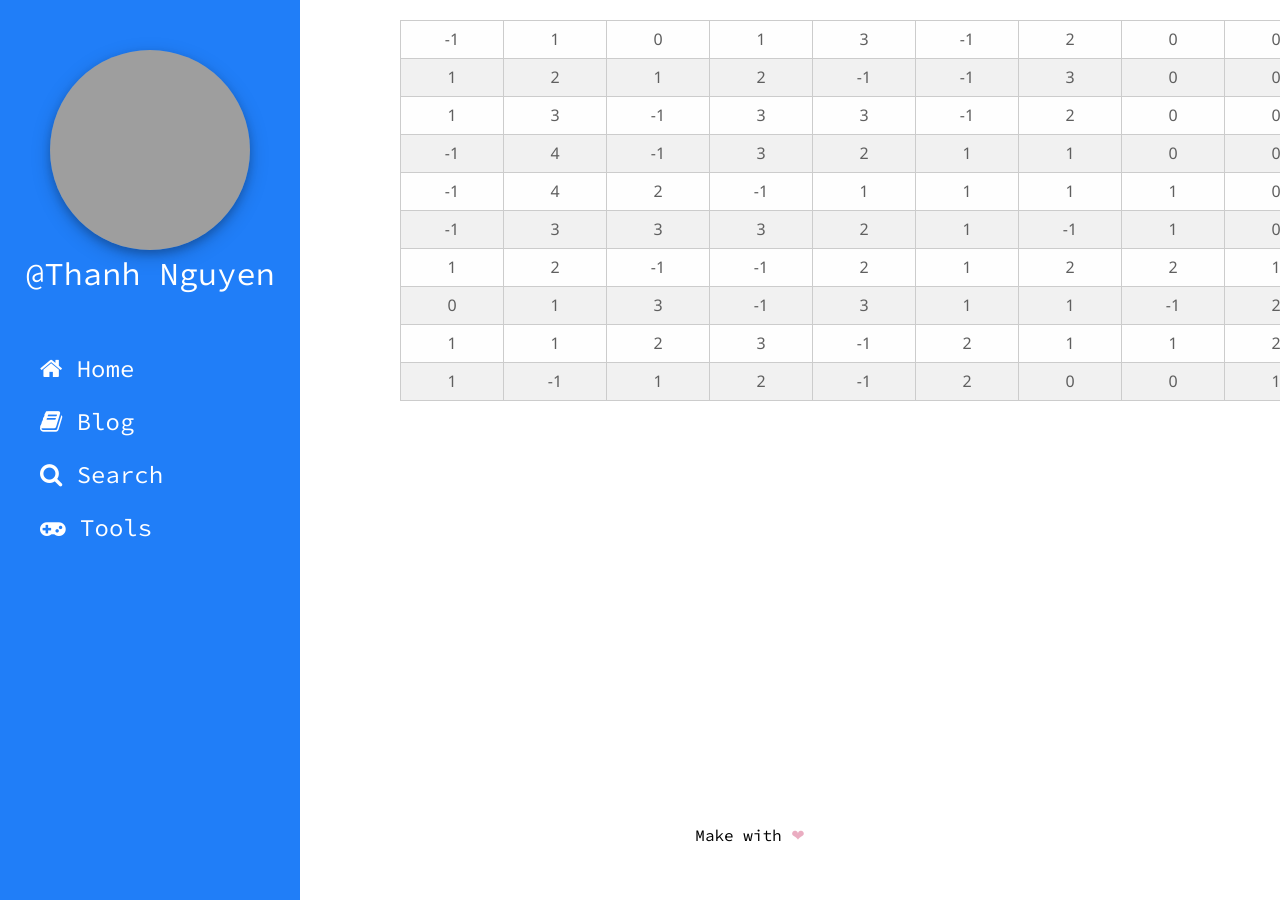
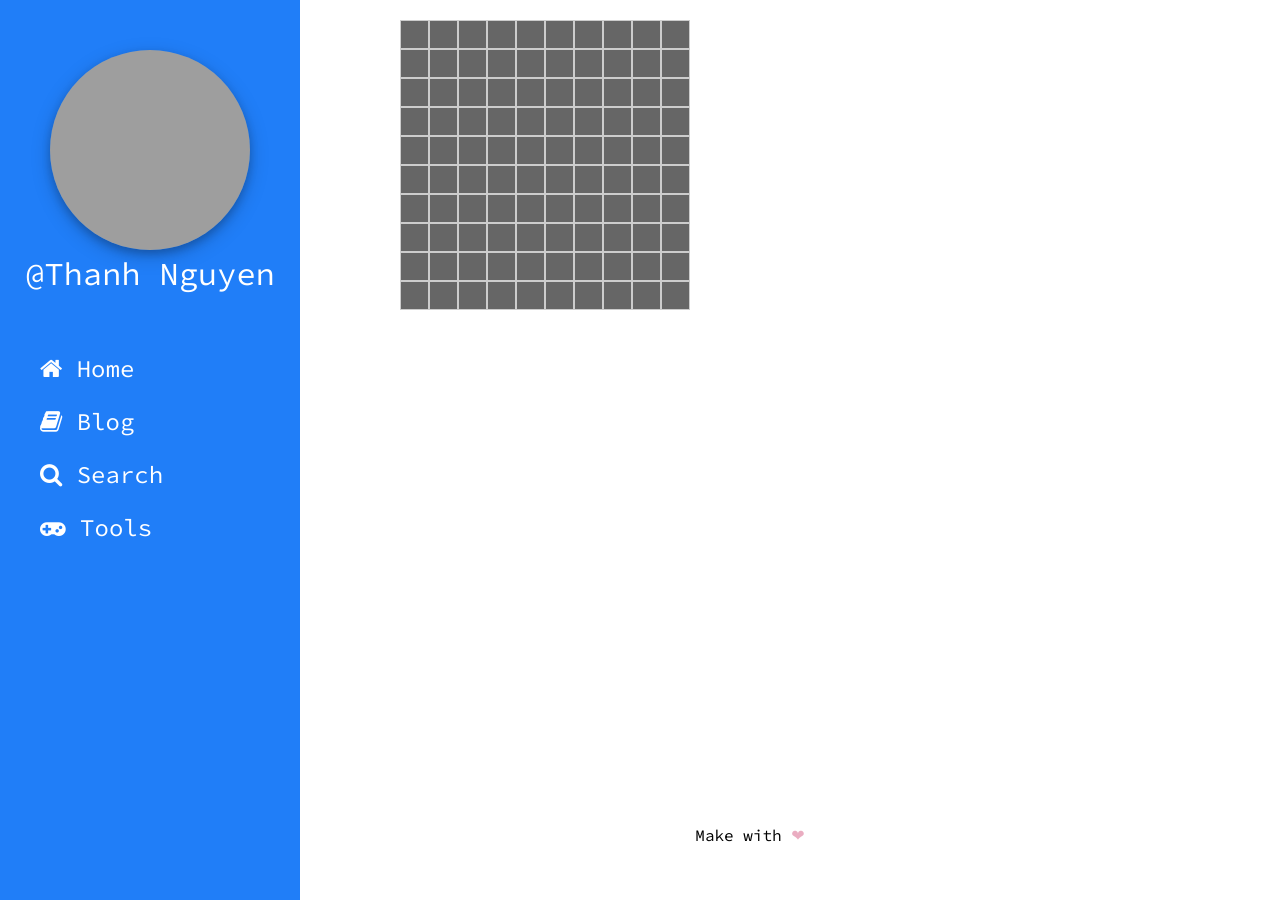
Before and after one commit to thanhnguyenq/thanhnguyenq.github.io, a Jekyll site: the page built from pages/games/minesweeper/index.html, in a window 1280 px wide. Built offline with Jekyll 4.4.1, drawn with Linux system fonts in a browser that asks for light colours; nearby versions of some CDN libraries; grey boxes are pictures that could not be loaded.

Commit message:
Test minesweeper

```diff
--- a/pages/games/minesweeper/index.html
+++ b/pages/games/minesweeper/index.html
@@ -2,7 +2,7 @@
 layout: default
 title: MineSweeper
 ---
-<table id="minesweeper" style="width:100%">
+<table id="minesweeper">
   <tr><td></td><td></td><td></td><td></td><td></td><td></td><td></td><td></td><td></td><td></td></tr>
   <tr><td></td><td></td><td></td><td></td><td></td><td></td><td></td><td></td><td></td><td></td></tr>
   <tr><td></td><td></td><td></td><td></td><td></td><td></td><td></td><td></td><td></td><td></td></tr>
@@ -15,9 +15,30 @@ title: MineSweeper
   <tr><td></td><td></td><td></td><td></td><td></td><td></td><td></td><td></td><td></td><td></td></tr>
 </table>
 <style media="screen">
+#minesweeper {
+  max-width: 100%;
+  table-layout:fixed;
+}
+#minesweeper tr td{
+  width: 25px;
+	height: 25px;
+	line-height: 25px;
+  display: inline-block;
+	min-width: unset;
+	color: #666;
+	background: #666;
+}
+#minesweeper tr td:hover {
+  background: #666;
+  color: #666;
+}
+</style>
+<script src="https://ajax.googleapis.com/ajax/libs/jquery/3.1.1/jquery.min.js"></script>
+<script type="text/javascript">
+$("#minesweeper td").click(function(this) {
+  this.css('background', 'unset');
+});
 
-</style>
-<script type="text/javascript">
 var arr = initArr();
 arr = markNumber(arr);
 
```
Also changed, not shown: other parts of pages/games/minesweeper/index.html (+9 -9 lines). Lines whose indentation alone changed are shown as unchanged.
